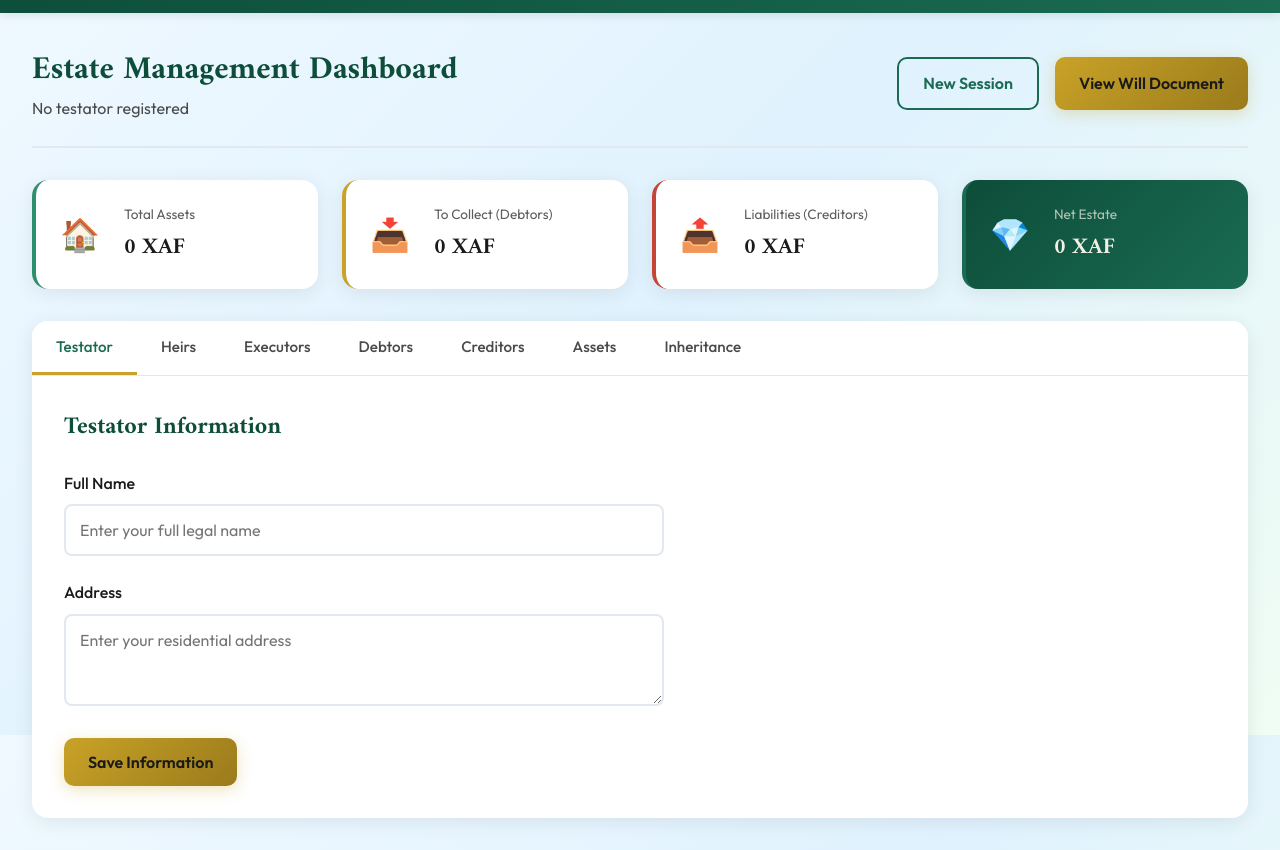
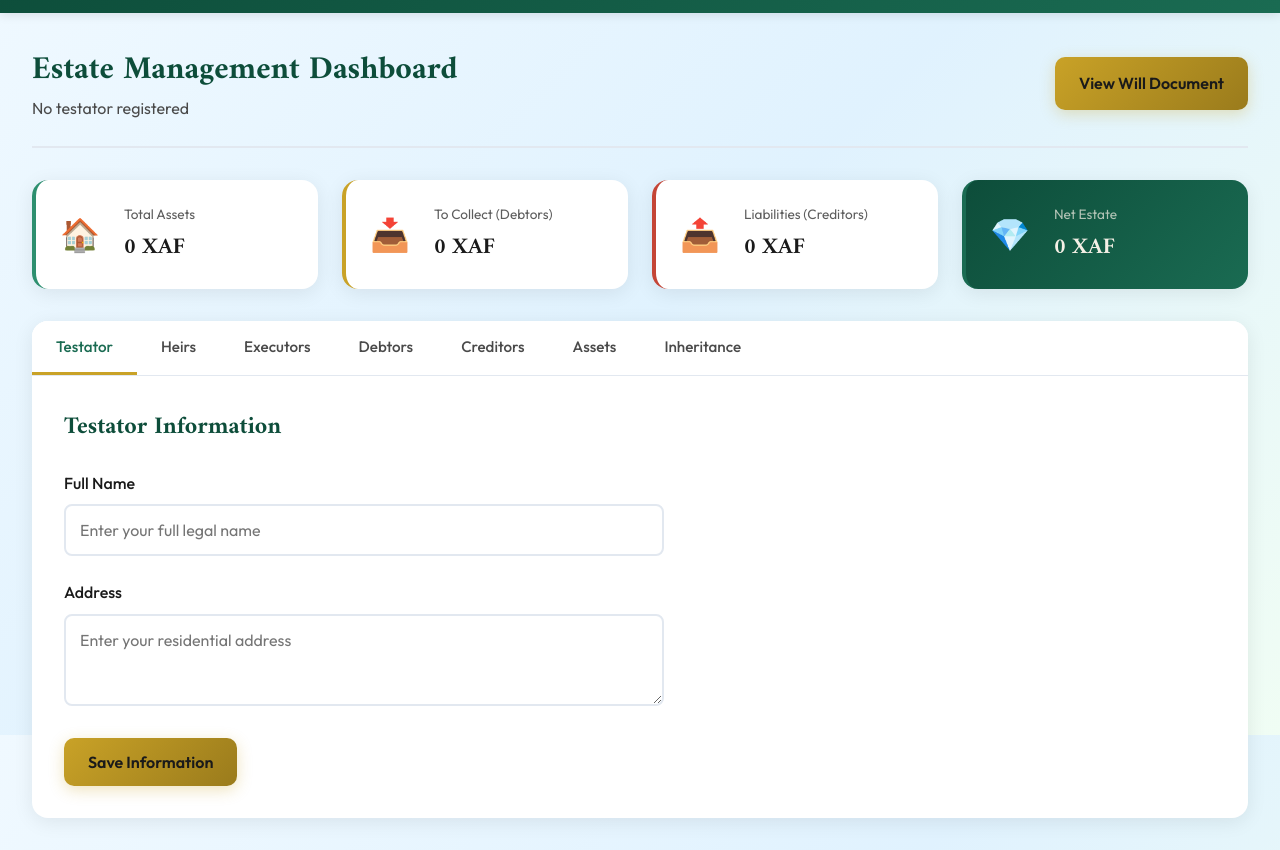
Before and after one commit to gsouleman/Ghouenzen, a website: page public/dashboard.html in a window 1280 px wide. Shown: the part 65-915 px from the top of the page. Drawn offline with Linux system fonts and the light colour scheme; no server answers.

Commit message:
Comment out New Session button in dashboard
Comment out the 'New Session' button in the dashboard.

```diff
--- a/public/dashboard.html
+++ b/public/dashboard.html
@@ -81,7 +81,7 @@
                     <p id="testator-display">No testator registered</p>
                 </div>
                 <div class="header-actions">
-                    <button class="btn btn-outline" onclick="resetData()">New Session</button>
+                   <!-- <button class="btn btn-outline" onclick="resetData()">New Session</button> -->
                     <a href="/will" class="btn btn-primary">View Will Document</a>
                 </div>
             </header>
```
